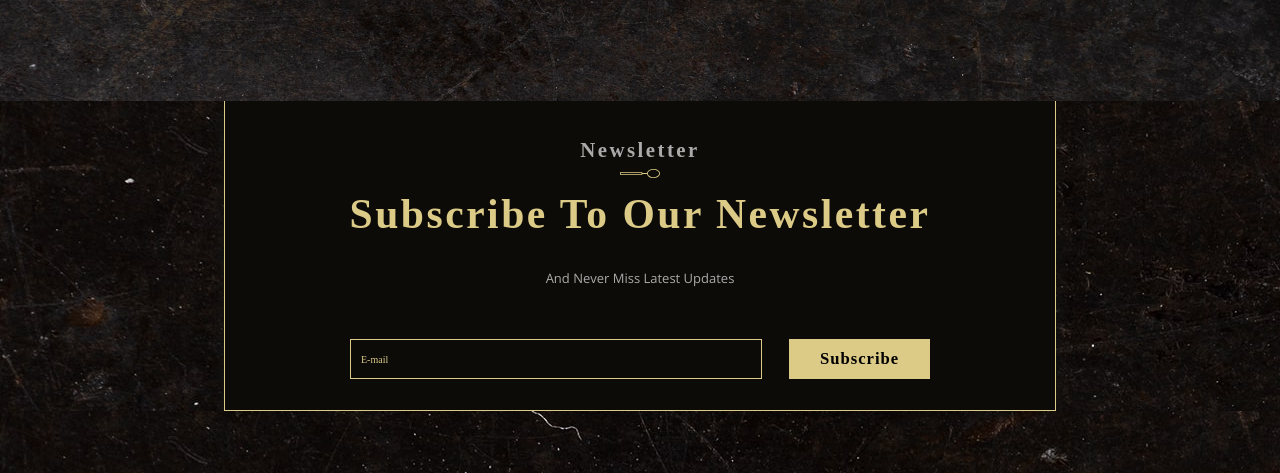
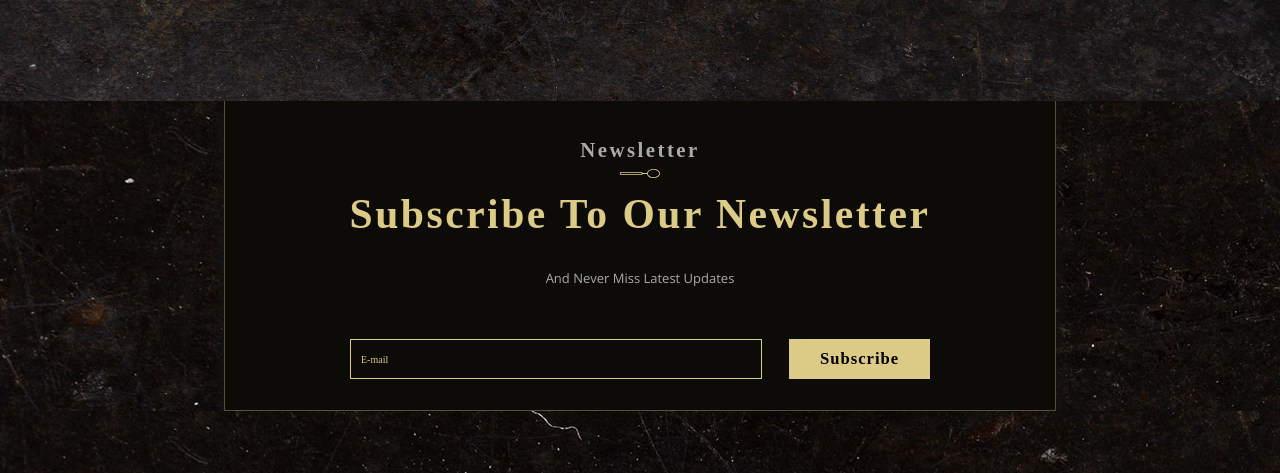
Before and after one commit to Hycienth-Paul025/Gericht, a plain HTML site: page index.html in a window 1280 px wide. Shown: the part 5402-5875 px from the top of the page. Drawn offline with nearby package versions, Linux system fonts and the light colour scheme; a web font is replaced by a local one.

Commit message:
just add some border line around the newslater

```diff
--- a/Assets/css/style.css
+++ b/Assets/css/style.css
@@ -8,6 +8,7 @@
   /* color */
   --primary-color: #0c0b08;
   --secondary-color: #dcca87;
+  --shade-color: #a79b717a;
   --white-color: #fff;
   --semi-white-color: #cfcfcf;
   --grey-color: #aaa;
@@ -886,11 +887,11 @@ padding-left: 2rem;
   flex-direction: column;
   justify-self: center;
   text-align: center;
-  border-left: .5px solid var(--secondary-color);
+  border-left: .5px solid var(--shade-color);
 
-  border-right: .5px solid var(--secondary-color);
+  border-right: .5px solid var(--shade-color);
 
-  border-bottom: 1px solid var(--secondary-color);
+  border-bottom: 1px solid var(--shade-color);
 
   padding: 10px 6rem;
 box-shadow: 0 10px 15px  #161616;
```
